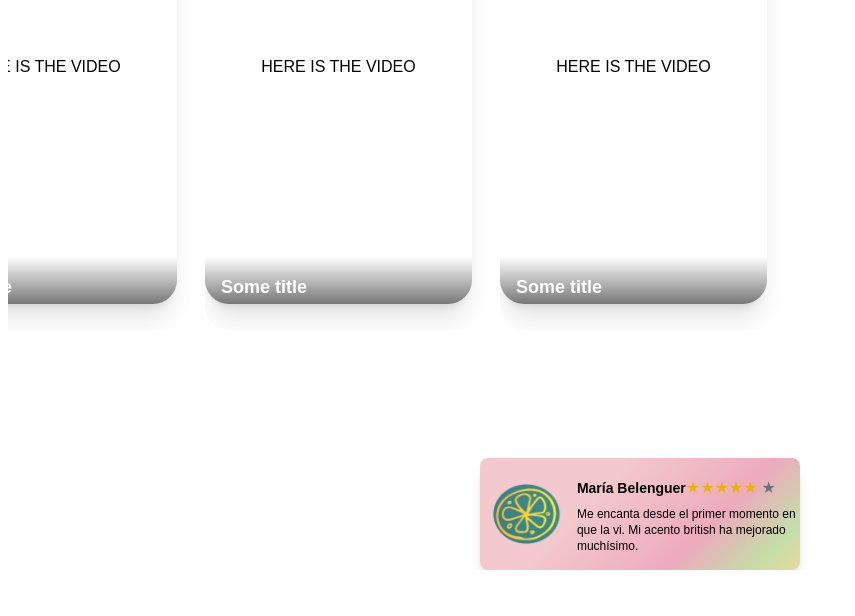
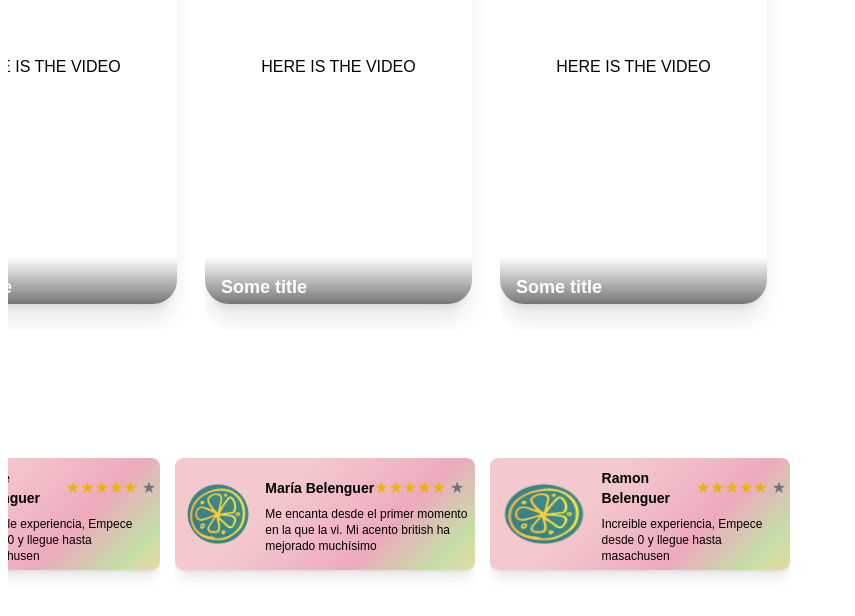
Before and after one commit to aabrilfl13/profes-nomadas, a React (Vite) app: page / in a window 1280 px wide. Shown: the part 1566-2182 px from the top of the page, without its empty margins (0-855 px from the left). Before the commit the page ends 2136 px from the top, so only its background shows below. Built offline with nearby package versions, Linux system fonts and the light colour scheme.

Commit message:
Refactor of Sliderprops and added list of reviews

```diff
--- a/src/components/cards/reviewCard.jsx
+++ b/src/components/cards/reviewCard.jsx
@@ -1,24 +1,31 @@
-import './ReviewCard.css';
-import logo from '../../assets/img/logo-nomada.png';
+import "./ReviewCard.css"
+import PropTypes from "prop-types"
 
-const ReviewCard = () => {
+const ReviewCard = ({ data }) => {
 	return (
-    <div className='flex justify-center'>
-      <div className="review-card flex items-center rounded-lg shadow-lg p-1 w-80 h-28">
+		<div className="flex justify-center">
+			<div className="review-card flex h-28 w-80 items-center rounded-lg p-1 shadow-lg">
 				<div className="mr-2">
-          <img src={logo} alt="Icono" className="w-48 h-24 rounded-full" />
+					<img src={data.logo} alt="Icono" className="h-24 w-48 rounded-full" />
 				</div>
 				<div>
-          <div className="flex items-center my-1">
-            <h3 className="font-bold text-sm">María Belenguer</h3>
+					<div className="my-1 flex items-center">
+						<h3 className="text-sm font-bold">{data.name}</h3>
 						<span className="text-yellow-500">★★★★★</span>
-            <span className="text-gray-500 ml-1">★</span>
+						<span className="ml-1 text-gray-500">★</span>
 					</div>
-          <p className="text-xs mt-2">Me encanta desde el primer momento en que la vi. Mi acento british ha mejorado muchísimo.</p>
+					<p className="mt-2 text-xs">{data.description}</p>
 				</div>
 			</div>
 		</div>
-    );
+	)
 }
 
-  export default ReviewCard;
+ReviewCard.propTypes = {
+	data: PropTypes.shape({
+		name: PropTypes.string.isRequired,
+		description: PropTypes.string.isRequired,
+		logo: PropTypes.string.isRequired,
+	}).isRequired,
+}
+export default ReviewCard
--- a/src/components/cards/tikTokCard.css
+++ b/src/components/cards/tikTokCard.css
@@ -10,14 +10,14 @@
 	@apply flex flex-col justify-between;
 	@apply text-white;
 	@apply transform transition-transform duration-300 ease-in-out;
-	height: 50%; /* Initial height to show a bit of the text */
+	height: 50%;
 	transform: translateY(80%);
 	background: linear-gradient(to top, rgba(0, 0, 0, 0.8) 70%, rgba(108, 117, 125, 0) 100%);
-	overflow-y: hidden; /* Hide overflow initially */
+	overflow-y: hidden;
 }
 
 .overlay:hover {
 	transform: translateY(0);
-	height: 40%; /* Expand to 40% on hover */
-	overflow-y: auto; /* Enable scrolling if text is longer */
+	height: 40%;
+	overflow-y: auto;
 }
--- /dev/null
+++ b/src/components/reviews/ReviewList.jsx
@@ -0,0 +1,24 @@
+import PropTypes from "prop-types"
+import { Swiper, SwiperSlide } from "swiper/react"
+import ReviewCard from "../cards/ReviewCard"
+
+const ReviewList = ({ reviews, sliderProps }) => {
+	return (
+		<section className="my-20 sm:my-32">
+			<Swiper className="mySwiper" {...sliderProps}>
+				{reviews.map((review, index) => (
+					<SwiperSlide key={index} className="h-[150px] max-w-[300px] overflow-hidden rounded-lg">
+						<ReviewCard data={review} />
+					</SwiperSlide>
+				))}
+			</Swiper>
+		</section>
+	)
+}
+
+ReviewList.propTypes = {
+	reviews: PropTypes.array.isRequired,
+	sliderProps: PropTypes.array.isRequired,
+}
+
+export default ReviewList
--- a/src/components/tiktok/TikTokList.jsx
+++ b/src/components/tiktok/TikTokList.jsx
@@ -1,26 +1,8 @@
 import PropTypes from "prop-types"
-import { FreeMode } from "swiper/modules"
 import { Swiper, SwiperSlide } from "swiper/react"
 import TikTokCard from "../cards/TikTokCard"
 
-import "swiper/css"
-import "swiper/css/free-mode"
-
-const sliderProps = {
-	modules: [FreeMode],
-	// speed: 100,  // Set the speed of the slider when it is in auto move
-	freeMode: false,
-	slidesPerView: "auto",
-	spaceBetween: 15,
-	loop: true,
-	navigation: true,
-	centeredSlides: true,
-	initialSlide: 1, // Set the second slide as the default active slide
-	onSlideChange: () => console.log("slide change"),
-	onSwiper: (swiper) => console.log(swiper),
-}
-
-const TikTokList = ({ tiktoks }) => {
+const TikTokList = ({ tiktoks, sliderProps }) => {
 	return (
 		<section className="my-20 sm:my-32">
 			<Swiper className="mySwiper" {...sliderProps}>
@@ -36,6 +18,7 @@ const TikTokList = ({ tiktoks }) => {
 
 TikTokList.propTypes = {
 	tiktoks: PropTypes.array.isRequired,
+	sliderProps: PropTypes.array.isRequired,
 }
 
 export default TikTokList
--- a/src/data/constants.jsx
+++ b/src/data/constants.jsx
@@ -2,6 +2,11 @@ import titokVideo from "@/assets/videos/tiktok.mp4"
 import titokVideo1 from "@/assets/videos/vid1.mp4"
 import titokVideo2 from "@/assets/videos/vid2.mp4"
 import educacionIrlanda from "../assets/BackgroundHero.png"
+import logo1 from "../assets/img/logo-nomada.png"
+import { FreeMode } from "swiper/modules"
+
+import "swiper/css"
+import "swiper/css/free-mode"
 
 //Datos de los precios para el componente pack
 //El bascio siempre tiene que estar , los demas precios son opcionales
@@ -56,3 +61,40 @@ export const tiktokData = [
 		url: titokVideo2,
 	},
 ]
+
+export const reviewsData = [
+	{
+		name: "María Belenguer",
+		description:
+			"Me encanta desde el primer momento en la que la vi. \
+		 Mi acento british ha mejorado muchísimo",
+		logo: logo1,
+	},
+	{
+		name: "Ramon Belenguer",
+		description:
+			"Increible experiencia, \
+		 Empece desde 0 y llegue hasta masachusen",
+		logo: logo1,
+	},
+	{
+		name: "Jorge Belenguer",
+		description:
+			"Increible experiencia, \
+		 Empece desde 0 y llegue hasta masachusen",
+		logo: logo1,
+	},
+]
+
+export const sliderProps = {
+	modules: [FreeMode],
+	freeMode: false,
+	slidesPerView: "auto",
+	spaceBetween: 15,
+	loop: true,
+	navigation: true,
+	centeredSlides: true,
+	initialSlide: 1,
+	onSlideChange: () => console.log("slide change"),
+	onSwiper: (swiper) => console.log(swiper),
+}
--- a/src/data/packsData.jsx
+++ /dev/null
@@ -1,27 +0,0 @@
-import educacionIrlanda from "../assets/Educacion-Irlanda.png"
-
-//Datos de los precios para el componente pack
-//El basico siempre tiene que estar , los demas precios son opcionales
-
-export const packsData = [
-	{
-		name: "MI NUEVO YO",
-		image: educacionIrlanda,
-		prices: {
-			basic: 10,
-			medium: 20,
-			premium: 30,
-			extraPremium: null,
-		},
-	},
-	{
-		name: "CALIDAD DE VIDA",
-		image: educacionIrlanda,
-		prices: {
-			basic: 30,
-			medium: 40,
-			premium: 50,
-			extraPremium: 60,
-		},
-	},
-]
--- a/src/pages/HomePage.jsx
+++ b/src/pages/HomePage.jsx
@@ -2,8 +2,9 @@ import Header from "@/components/header/Header"
 import Hero from "@/components/hero/Hero"
 import PackList from "@/components/packs/PackList"
 import TikTokList from "@/components/tiktok/TikTokList"
-import { packsData, tiktokData } from "@/data/constants"
-import ReviewCard from "@/components/cards/ReviewCard"
+import { packsData, reviewsData, tiktokData } from "@/data/constants"
+import ReviewList from "@/components/reviews/ReviewList"
+import { sliderProps } from "@/data/constants"
 const HomePage = () => {
 	return (
 		<div>
@@ -11,8 +12,8 @@ const HomePage = () => {
 			<Header />
 			<Hero />
 			<PackList packs={packsData} />
-			<TikTokList tiktoks={tiktokData} />
-			<ReviewCard/>
+			<TikTokList tiktoks={tiktokData} sliderProps={sliderProps} />
+			<ReviewList reviews={reviewsData} sliderProps={sliderProps} />
 
 		</div>
 	)
```
Lines whose indentation alone changed are shown as unchanged.
